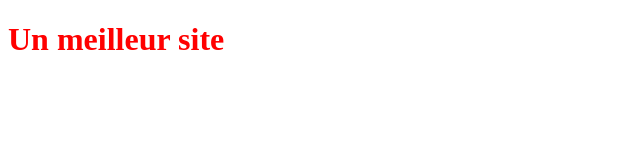
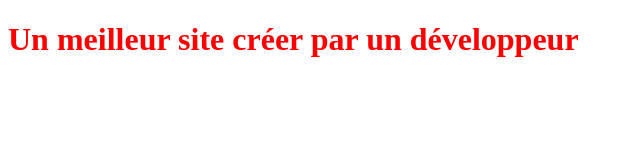
Before and after one commit to samvictory/OpenProject, a plain HTML site: page index.html in a window 1280 px wide. Shown: the whole page, without its empty margins (0-640 px from the left). Drawn offline with Linux system fonts and the light colour scheme.

Commit message:
modification du index.html

```diff
--- a/index.html
+++ b/index.html
@@ -7,6 +7,6 @@
   <title>Document</title>
 </head>
 <body>
-  <h1>Un meilleur site</h1>
+  <h1>Un meilleur site créer par un développeur</h1>
 </body>
 </html>
```
